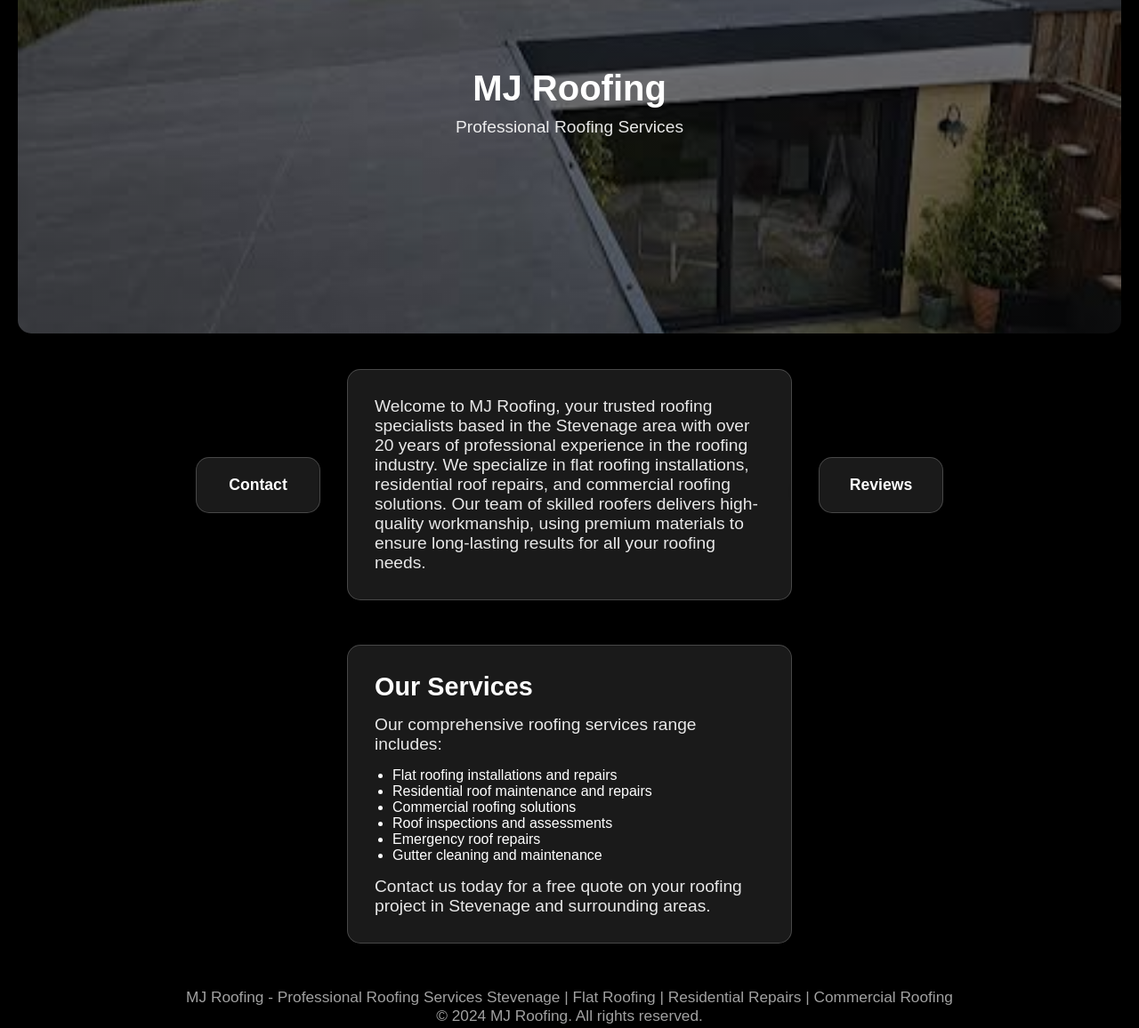
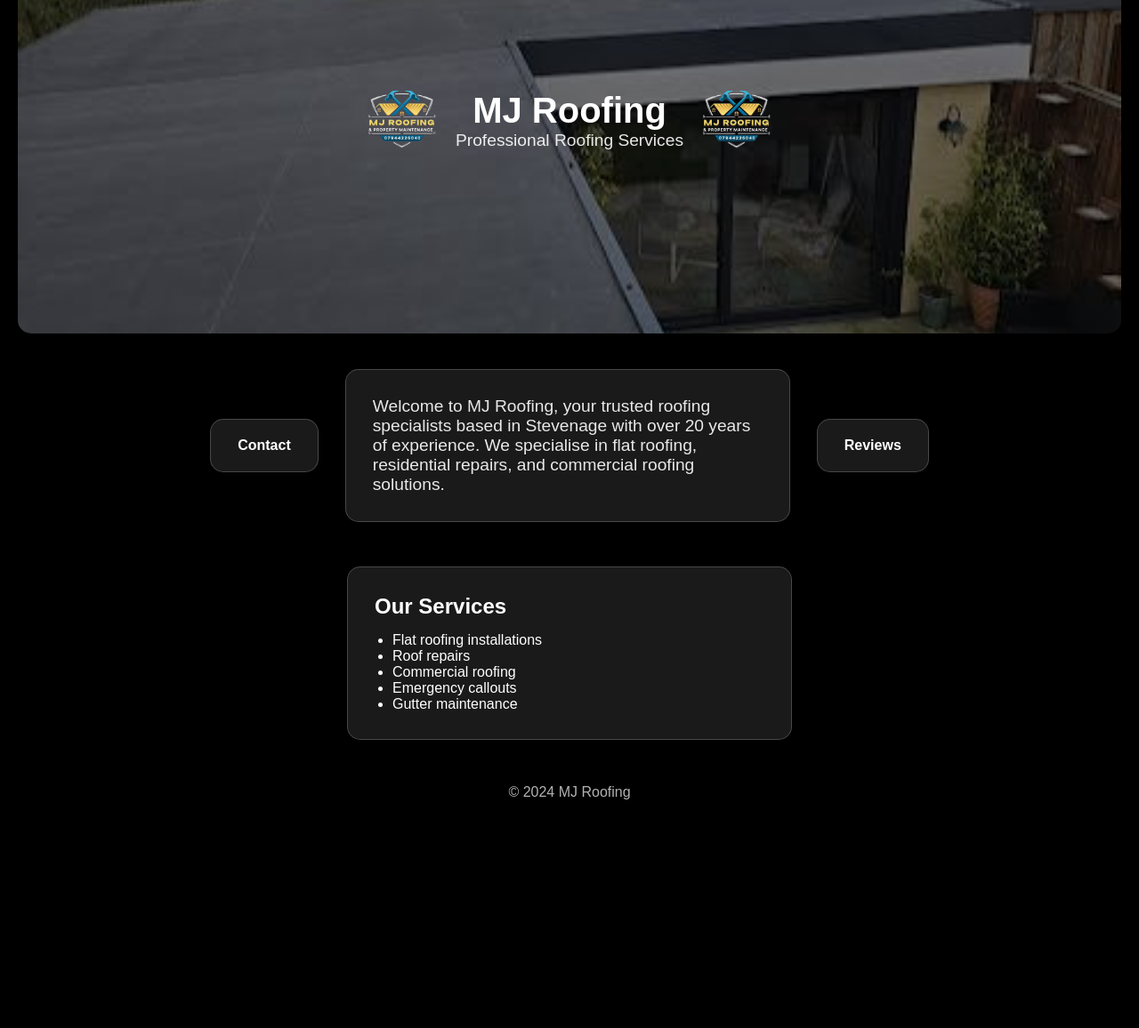
Before and after one commit to robloxexploithub26/mj-roofing-site, a plain HTML site: page index.html in a window 1280 px wide. Shown: the part 125-1281 px from the top of the page at 89% size. After the commit the page ends 1045 px from the top, so only its background shows below. Drawn offline with Linux system fonts and the light colour scheme.

Commit message:
Refactor index.html for improved SEO and layout
Removed unnecessary meta tags and updated service descriptions. Improved layout and styling for the hero section and services.

```diff
--- a/index.html
+++ b/index.html
@@ -5,33 +5,10 @@
     <meta charset="UTF-8">
     <meta name="viewport" content="width=device-width, initial-scale=1.0">
     <meta name="description" content="MJ Roofing provides professional roofing services in Stevenage. Specializing in flat roofing, residential repairs, and commercial roofing solutions with over 20 years experience.">
-    <meta name="keywords" content="roofing services Stevenage, flat roofing, residential repairs, commercial roofing, MJ Roofing, roofing contractors, roof repairs">
-    <meta name="author" content="MJ Roofing">
 
-    <!-- Open Graph for social sharing -->
     <meta property="og:title" content="MJ Roofing - Professional Roofing Services in Stevenage">
-    <meta property="og:description" content="Expert roofing services including flat roofing and residential repairs in Stevenage. Over 20 years experience.">
+    <meta property="og:description" content="Expert roofing services in Stevenage. Over 20 years experience.">
     <meta property="og:type" content="website">
-    <meta property="og:url" content="https://www.mjroofing.uk">
-
-    <!-- Structured Data for Local Business -->
-    <script type="application/ld+json">
-    {
-        "@context": "https://schema.org",
-        "@type": "LocalBusiness",
-        "name": "MJ Roofing",
-        "description": "Professional roofing services in Stevenage, specializing in flat roofing and residential repairs",
-        "url": "https://www.mjroofing.uk",
-        "telephone": "+447944226040",
-        "address": {
-            "@type": "PostalAddress",
-            "addressLocality": "Stevenage",
-            "addressCountry": "GB"
-        },
-        "serviceType": ["Roofing Services", "Flat Roofing", "Residential Repairs", "Commercial Roofing"],
-        "areaServed": "Stevenage"
-    }
-    </script>
 
     <style>
         * {
@@ -51,15 +28,9 @@
             padding: 20px;
         }
 
-        .header {
-            text-align: center;
-            margin-bottom: 40px;
-        }
-
         .hero {
             width: 100%;
             height: 60vh;
-
             background:
                 linear-gradient(rgba(0,0,0,0.5), rgba(0,0,0,0.5)),
                 url('roof2.jpg');
@@ -71,13 +42,29 @@
             display: flex;
             justify-content: center;
             align-items: center;
+            border-radius: 15px;
             margin-bottom: 40px;
-            border-radius: 15px;
+            position: relative;
+            text-align: center;
+        }
+
+        .hero-content {
+            display: flex;
+            align-items: center;
+            justify-content: center;
+            gap: 20px;
+            flex-wrap: wrap;
+            z-index: 2;
+        }
+
+        .hero-logo {
+            width: 80px;
+            height: 80px;
+            object-fit: contain;
         }
 
         h1 {
             font-size: 2.5em;
-            margin-bottom: 10px;
         }
 
         p {
@@ -103,77 +90,74 @@
             padding: 30px;
             width: 100%;
             max-width: 500px;
-            box-shadow: 0 8px 32px rgba(0, 0, 0, 0.3);
-            flex: 1;
-            min-width: 300px;
         }
 
         .glass-button {
             background: rgba(255, 255, 255, 0.1);
-            backdrop-filter: blur(10px);
             border: 1px solid rgba(255, 255, 255, 0.2);
             border-radius: 15px;
             padding: 20px 30px;
-            box-shadow: 0 8px 32px rgba(0, 0, 0, 0.3);
+            color: white;
             text-decoration: none;
-            color: white;
-            font-size: 1.1em;
             font-weight: bold;
-            display: flex;
-            align-items: center;
-            justify-content: center;
-            transition: all 0.3s ease;
-            min-width: 140px;
-            text-align: center;
+            transition: 0.3s;
         }
 
         .glass-button:hover {
-            background: rgba(255, 255, 255, 0.15);
-            border-color: rgba(255, 255, 255, 0.4);
             transform: translateY(-5px);
-            box-shadow: 0 12px 40px rgba(0, 0, 0, 0.4);
+            background: rgba(255,255,255,0.15);
         }
     </style>
 </head>
 
 <body>
 
+    <!-- HERO -->
     <div class="hero">
-        <div class="header">
-            <h1>MJ Roofing</h1>
-            <p>Professional Roofing Services</p>
+        <div class="hero-content">
+
+            <!-- LEFT LOGO -->
+            <img src="logo.png" class="hero-logo" alt="MJ Roofing Logo">
+
+            <div>
+                <h1>MJ Roofing</h1>
+                <p>Professional Roofing Services</p>
+            </div>
+
+            <!-- RIGHT LOGO -->
+            <img src="logo.png" class="hero-logo" alt="MJ Roofing Logo">
+
         </div>
     </div>
 
+    <!-- CONTENT -->
     <div class="content-container">
         <a href="contact.html" class="glass-button">Contact</a>
 
         <div class="glass-box">
             <p>
-                Welcome to MJ Roofing, your trusted roofing specialists based in the Stevenage area with over 20 years of professional experience in the roofing industry. We specialize in flat roofing installations, residential roof repairs, and commercial roofing solutions. Our team of skilled roofers delivers high-quality workmanship, using premium materials to ensure long-lasting results for all your roofing needs.
+                Welcome to MJ Roofing, your trusted roofing specialists based in Stevenage with over 20 years of experience.
+                We specialise in flat roofing, residential repairs, and commercial roofing solutions.
             </p>
         </div>
 
         <a href="reviews.html" class="glass-button">Reviews</a>
     </div>
 
-    <div class="glass-box" style="margin-top: 50px;">
-        <h2 style="font-size: 1.8em; margin-bottom: 15px;">Our Services</h2>
-        <p>Our comprehensive roofing services range includes:</p>
-        <ul style="text-align: left; margin: 15px 0; padding-left: 20px;">
-            <li>Flat roofing installations and repairs</li>
-            <li>Residential roof maintenance and repairs</li>
-            <li>Commercial roofing solutions</li>
-            <li>Roof inspections and assessments</li>
-            <li>Emergency roof repairs</li>
-            <li>Gutter cleaning and maintenance</li>
+    <!-- SERVICES -->
+    <div class="glass-box" style="margin-top:50px;">
+        <h2 style="margin-bottom:15px;">Our Services</h2>
+        <ul style="text-align:left; padding-left:20px;">
+            <li>Flat roofing installations</li>
+            <li>Roof repairs</li>
+            <li>Commercial roofing</li>
+            <li>Emergency callouts</li>
+            <li>Gutter maintenance</li>
         </ul>
-        <p>Contact us today for a free quote on your roofing project in Stevenage and surrounding areas.</p>
     </div>
 
-    <footer style="margin-top: 50px; text-align: center; opacity: 0.7; font-size: 0.9em;">
-        <p>MJ Roofing - Professional Roofing Services Stevenage | Flat Roofing | Residential Repairs | Commercial Roofing</p>
-        <p>© 2024 MJ Roofing. All rights reserved.</p>
+    <footer style="margin-top:50px; opacity:0.7; text-align:center;">
+        © 2024 MJ Roofing
     </footer>
 
 </body>
```
